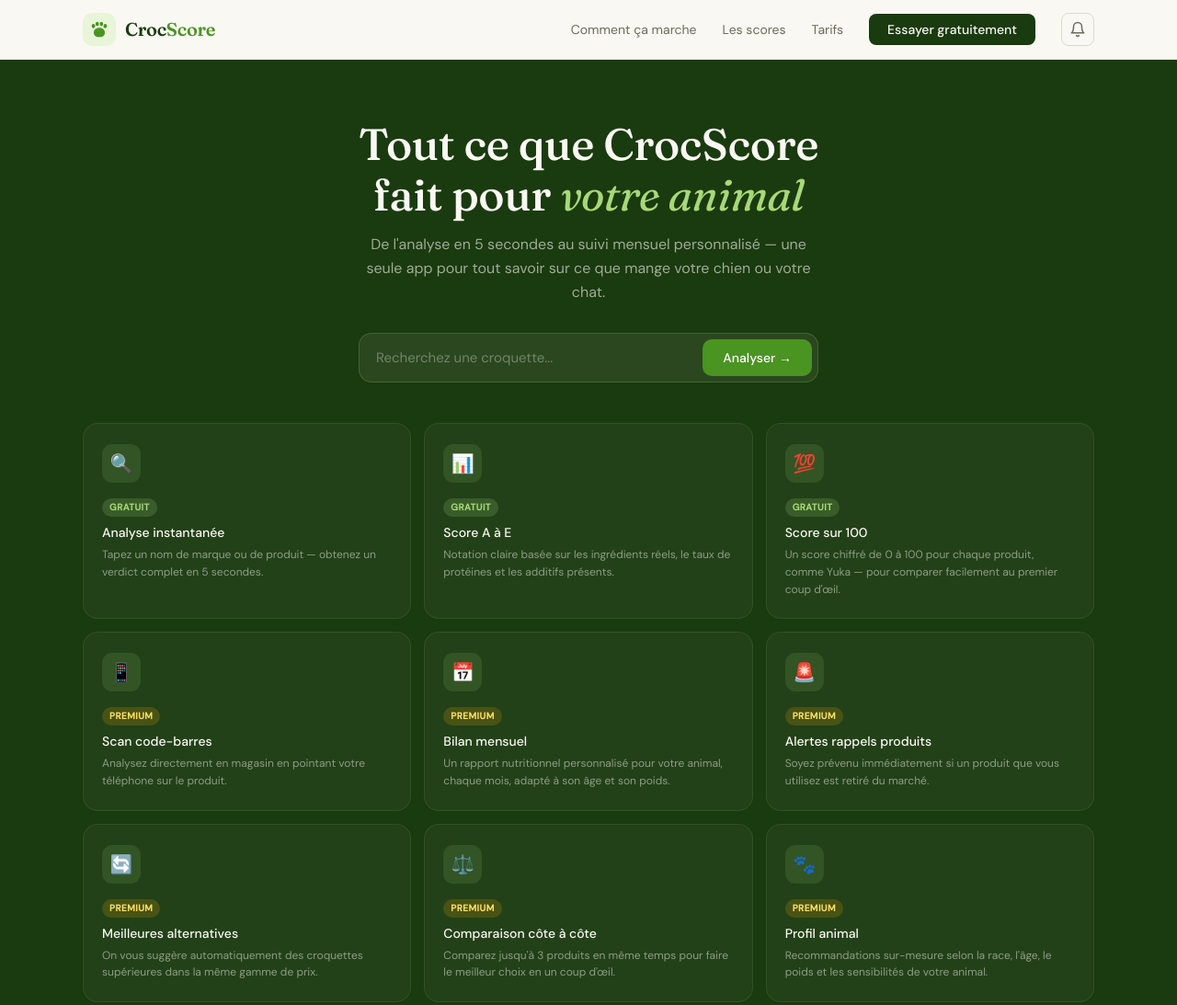
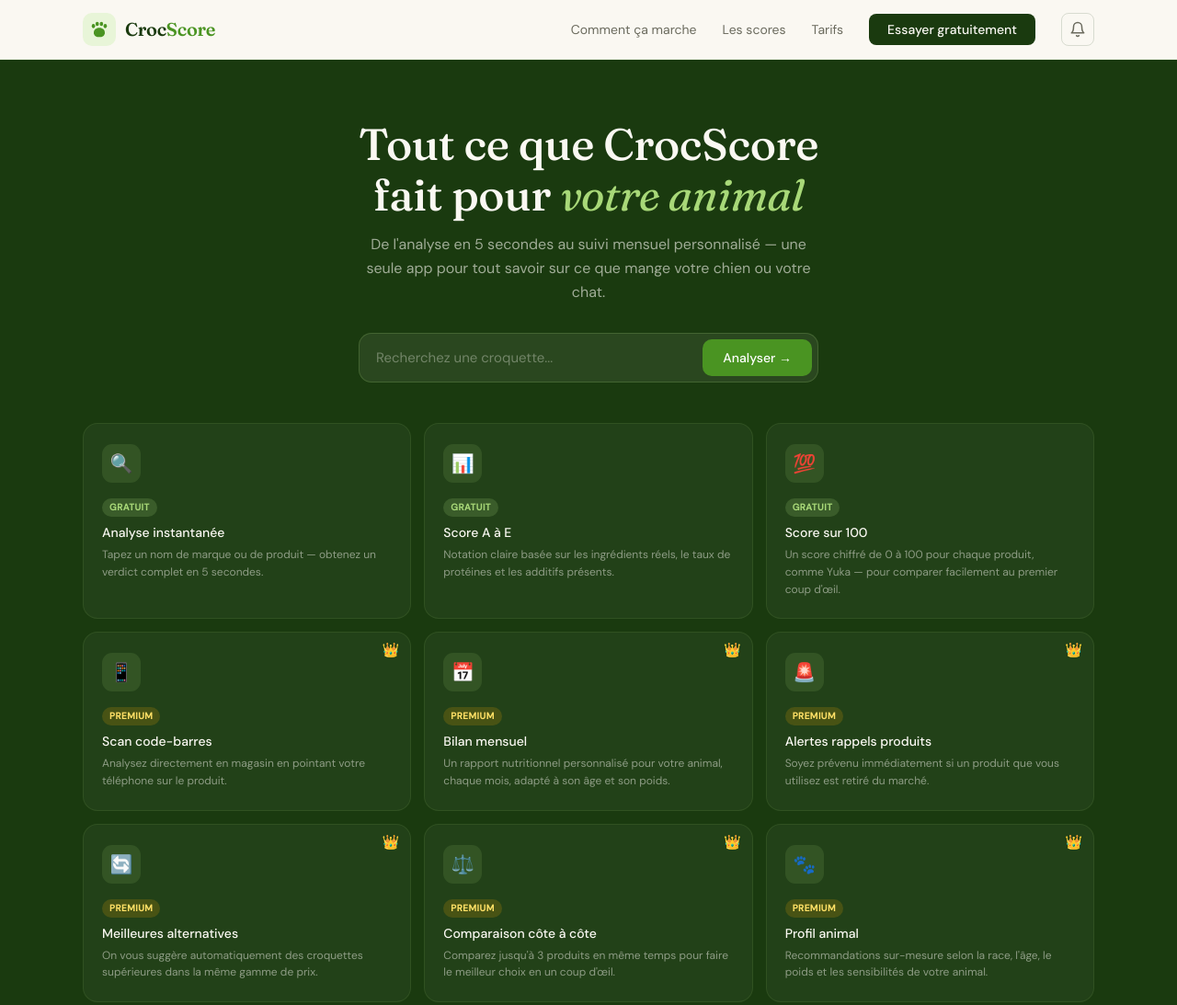
Before and after one commit to celianguillas0-cmd/croquscore, a plain HTML site: page index.html in a window 1280 px wide. Shown: the top 1093 px of the page at 92% size. Drawn offline with Linux system fonts and the light colour scheme.

Commit message:
Couronne 👑 en haut à droite des cartes Premium

```diff
--- a/index.html
+++ b/index.html
@@ -57,7 +57,8 @@ nav{position:sticky;top:0;z-index:100;background:rgba(250,248,242,0.95);backdrop
 .showcase-divider{display:flex;align-items:center;gap:16px;max-width:1100px;margin:44px auto 0;opacity:0.15}
 .showcase-divider::before,.showcase-divider::after{content:'';flex:1;height:1px;background:var(--green-light)}
 .showcase-grid{display:grid;grid-template-columns:repeat(3,1fr);gap:14px;margin-top:44px}
-.sc-feat{background:rgba(255,255,255,0.04);border:1px solid rgba(168,216,120,0.1);border-radius:16px;padding:22px 20px;transition:all 0.2s;cursor:default}
+.sc-feat{background:rgba(255,255,255,0.04);border:1px solid rgba(168,216,120,0.1);border-radius:16px;padding:22px 20px;transition:all 0.2s;cursor:default;position:relative}
+.sc-feat-crown{position:absolute;top:12px;right:12px;font-size:15px;line-height:1}
 .sc-feat:hover{background:rgba(255,255,255,0.08);border-color:rgba(168,216,120,0.25);transform:translateY(-3px)}
 .sc-feat-icon{width:42px;height:42px;background:rgba(168,216,120,0.12);border-radius:11px;display:flex;align-items:center;justify-content:center;font-size:20px;margin-bottom:12px}
 .sc-feat-badge{font-size:10px;font-weight:600;padding:2px 8px;border-radius:20px;display:inline-block;margin-bottom:8px;letter-spacing:0.05em;text-transform:uppercase}
@@ -322,36 +323,42 @@ footer{background:#0d1a08;padding:40px 5%}
         <div class="sc-feat-desc">Un score chiffré de 0 à 100 pour chaque produit, comme Yuka — pour comparer facilement au premier coup d'œil.</div>
       </div>
       <div class="sc-feat">
+        <span class="sc-feat-crown">👑</span>
         <div class="sc-feat-icon">📱</div>
         <div class="sc-feat-badge pro">Premium</div>
         <div class="sc-feat-title">Scan code-barres</div>
         <div class="sc-feat-desc">Analysez directement en magasin en pointant votre téléphone sur le produit.</div>
       </div>
       <div class="sc-feat">
+        <span class="sc-feat-crown">👑</span>
         <div class="sc-feat-icon">📅</div>
         <div class="sc-feat-badge pro">Premium</div>
         <div class="sc-feat-title">Bilan mensuel</div>
         <div class="sc-feat-desc">Un rapport nutritionnel personnalisé pour votre animal, chaque mois, adapté à son âge et son poids.</div>
       </div>
       <div class="sc-feat">
+        <span class="sc-feat-crown">👑</span>
         <div class="sc-feat-icon">🚨</div>
         <div class="sc-feat-badge pro">Premium</div>
         <div class="sc-feat-title">Alertes rappels produits</div>
         <div class="sc-feat-desc">Soyez prévenu immédiatement si un produit que vous utilisez est retiré du marché.</div>
       </div>
       <div class="sc-feat">
+        <span class="sc-feat-crown">👑</span>
         <div class="sc-feat-icon">🔄</div>
         <div class="sc-feat-badge pro">Premium</div>
         <div class="sc-feat-title">Meilleures alternatives</div>
         <div class="sc-feat-desc">On vous suggère automatiquement des croquettes supérieures dans la même gamme de prix.</div>
       </div>
       <div class="sc-feat">
+        <span class="sc-feat-crown">👑</span>
         <div class="sc-feat-icon">⚖️</div>
         <div class="sc-feat-badge pro">Premium</div>
         <div class="sc-feat-title">Comparaison côte à côte</div>
         <div class="sc-feat-desc">Comparez jusqu'à 3 produits en même temps pour faire le meilleur choix en un coup d'œil.</div>
       </div>
       <div class="sc-feat">
+        <span class="sc-feat-crown">👑</span>
         <div class="sc-feat-icon">🐾</div>
         <div class="sc-feat-badge pro">Premium</div>
         <div class="sc-feat-title">Profil animal</div>
```
